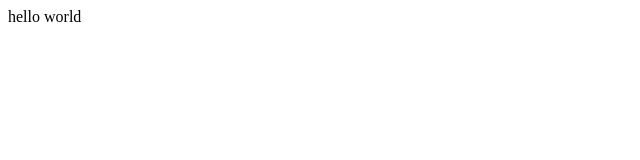
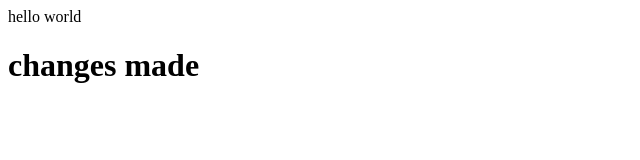
Before and after one commit to SwathiSathiya/AICL_intern, a plain HTML site: page index.html in a window 1280 px wide. Shown: the whole page, without its empty margins (0-640 px from the left). Drawn offline with Linux system fonts and the light colour scheme.

Commit message:
Changes-B6

```diff
--- a/index.html
+++ b/index.html
@@ -3,4 +3,7 @@
     <head>
         hello world
     </head>
+    <h1>
+        changes made
+    </h1>
 </html>
```
